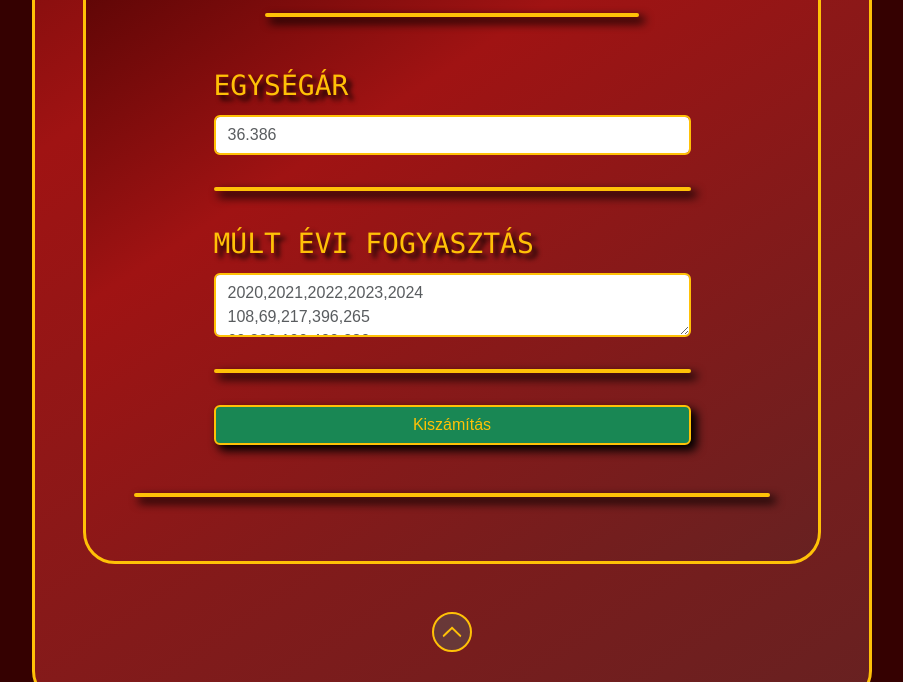
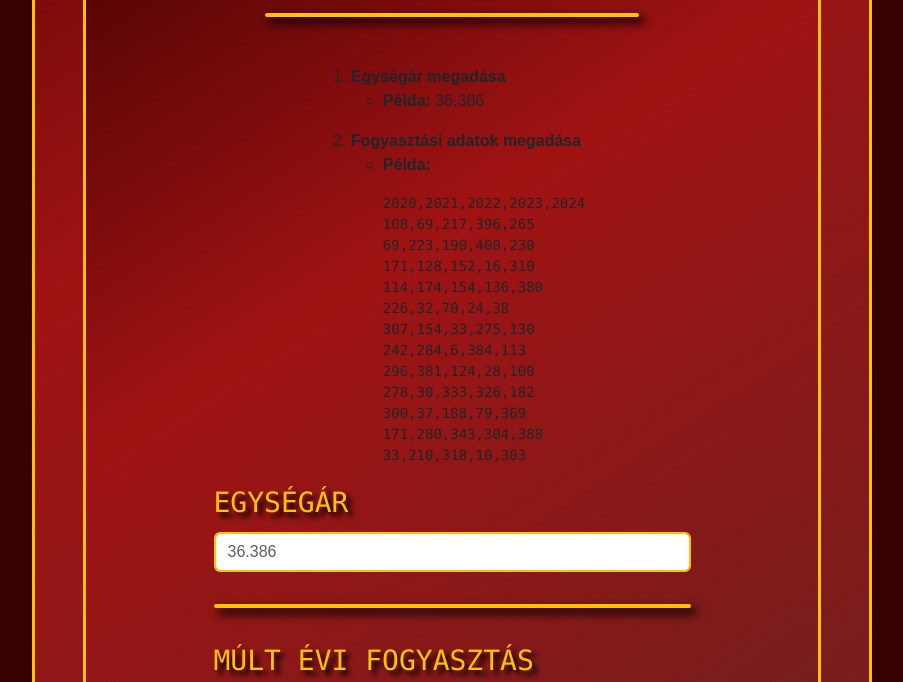
Before and after one commit to kosikotto/Villanyszamlakoltsegek, a plain HTML site: page FRONTEND/pages/kalkulator.html in a window 1280 px wide. Shown: the part 536-1218 px from the top of the page, without its empty margins (188-1091 px from the left). Drawn offline with nearby package versions, Linux system fonts and the light colour scheme.

Commit message:
A kalkulator oldal kiegészítve egy segédleírással, amely tartalmaz példa adatokat

```diff
--- a/FRONTEND/pages/kalkulator.html
+++ b/FRONTEND/pages/kalkulator.html
@@ -60,6 +60,41 @@
                     <hr class="w-100 border border-warning border-2 opacity-100 rounded rounded-5 mb-5">
                 </div>
 
+                <div>
+                    <ol>
+                        <li>
+                            <strong>Egységár megadása</strong>
+                            <ul>
+                                <li>
+                                    <p><strong>Példa:</strong> 36.386</p>
+                                </li>
+                            </ul>
+                        </li>
+                        <li>
+                            <strong>Fogyasztási adatok megadása</strong>
+                            <ul>
+                                <li>
+                                    <p><strong>Példa:</strong></p>
+                                    <pre>
+2020,2021,2022,2023,2024
+108,69,217,396,265
+69,223,190,400,230
+171,128,152,16,310
+114,174,154,136,380
+226,32,70,24,38
+307,154,33,275,130
+242,284,6,384,113
+296,381,124,28,100
+278,30,333,326,182
+300,37,188,79,369
+171,280,343,304,388
+33,210,318,10,303</pre>
+                                </li>
+                            </ul>
+                        </li>
+                    </ol>
+                </div>
+
                 <div id="formDiv" class="w-75 d-flex flex-column row-gap-3">
                     <div>
                         <label for="egysegar" class="form-label text-warning font-monospace fs-3">EGYSÉGÁR</label>
```
